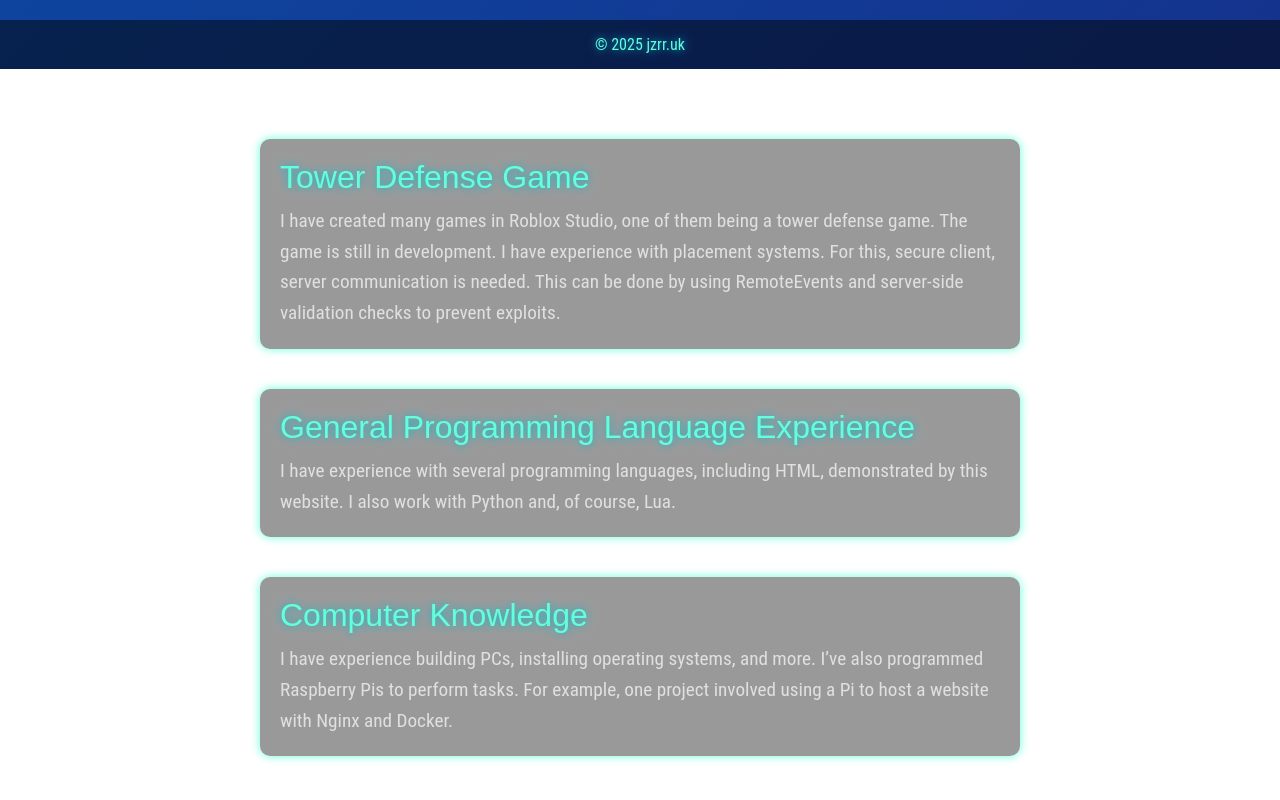
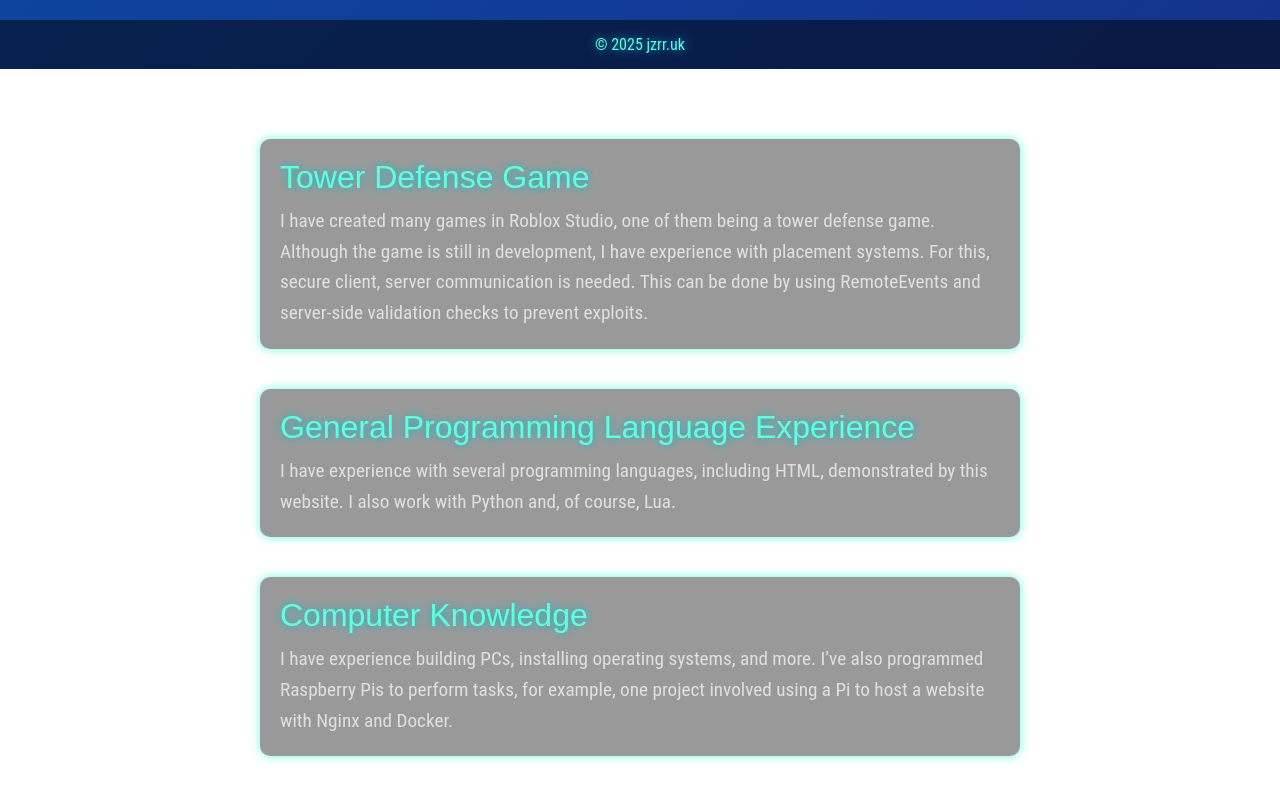
Before and after one commit to itzzjayyyy/jzrr.uk-homepage, a plain HTML site: page portfolio/index.html in a window 1280 px wide. Shown: the part 731-1531 px from the top of the page. Drawn offline with Linux system fonts and the light colour scheme.

Commit message:
Update index.html

```diff
--- a/portfolio/index.html
+++ b/portfolio/index.html
@@ -34,7 +34,7 @@
         <div class="project-block">
             <div class="project-title">Tower Defense Game</div>
             <div class="project-description">
-                I have created many games in Roblox Studio, one of them being a tower defense game. The game is still in development. I have experience with placement systems. For this, secure client, server communication is needed. This can be done by using RemoteEvents and server-side validation checks to prevent exploits.
+                I have created many games in Roblox Studio, one of them being a tower defense game. Although the game is still in development, I have experience with placement systems. For this, secure client, server communication is needed. This can be done by using RemoteEvents and server-side validation checks to prevent exploits.
             </div>
         </div>
 
@@ -48,7 +48,7 @@
         <div class="project-block">
             <div class="project-title">Computer Knowledge</div>
             <div class="project-description">
-                I have experience building PCs, installing operating systems, and more. I’ve also programmed Raspberry Pis to perform tasks. For example, one project involved using a Pi to host a website with Nginx and Docker.
+                I have experience building PCs, installing operating systems, and more. I’ve also programmed Raspberry Pis to perform tasks, for example, one project involved using a Pi to host a website with Nginx and Docker.
             </div>
         </div>
     </div>
```
